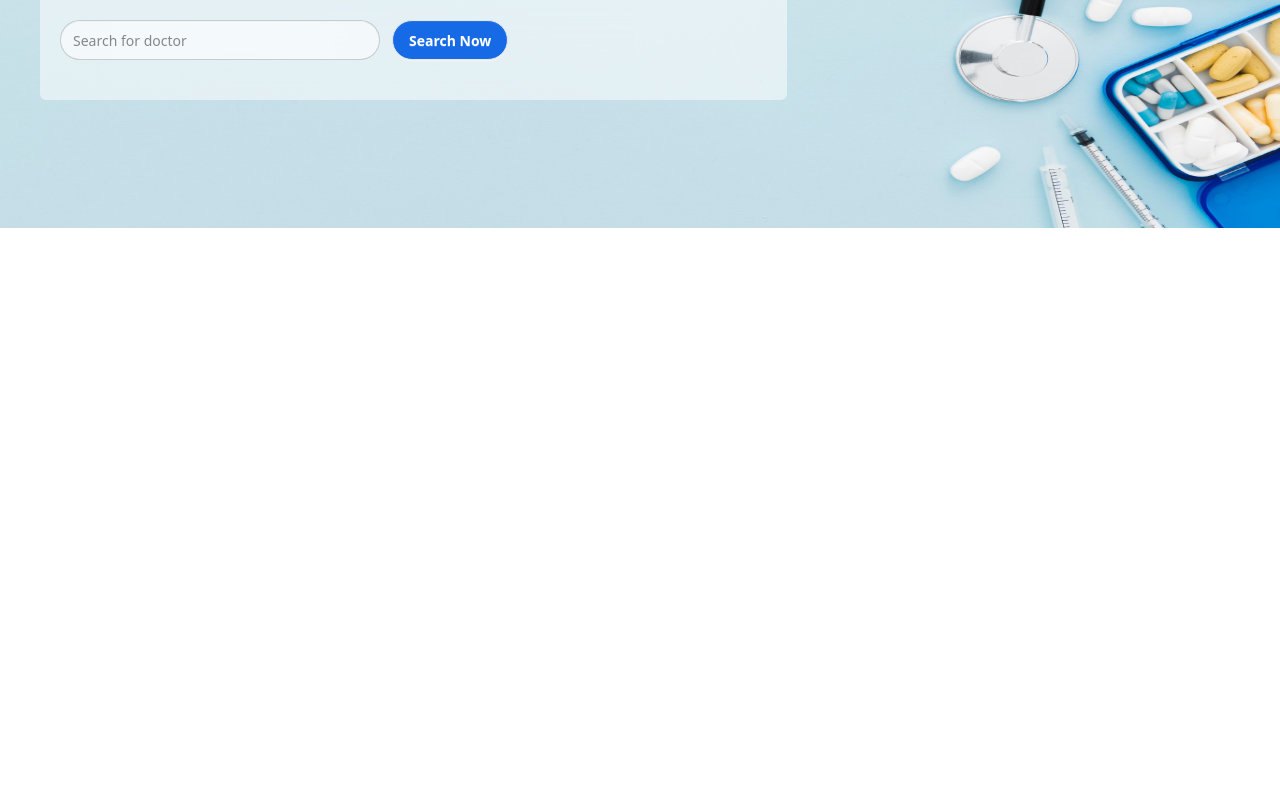
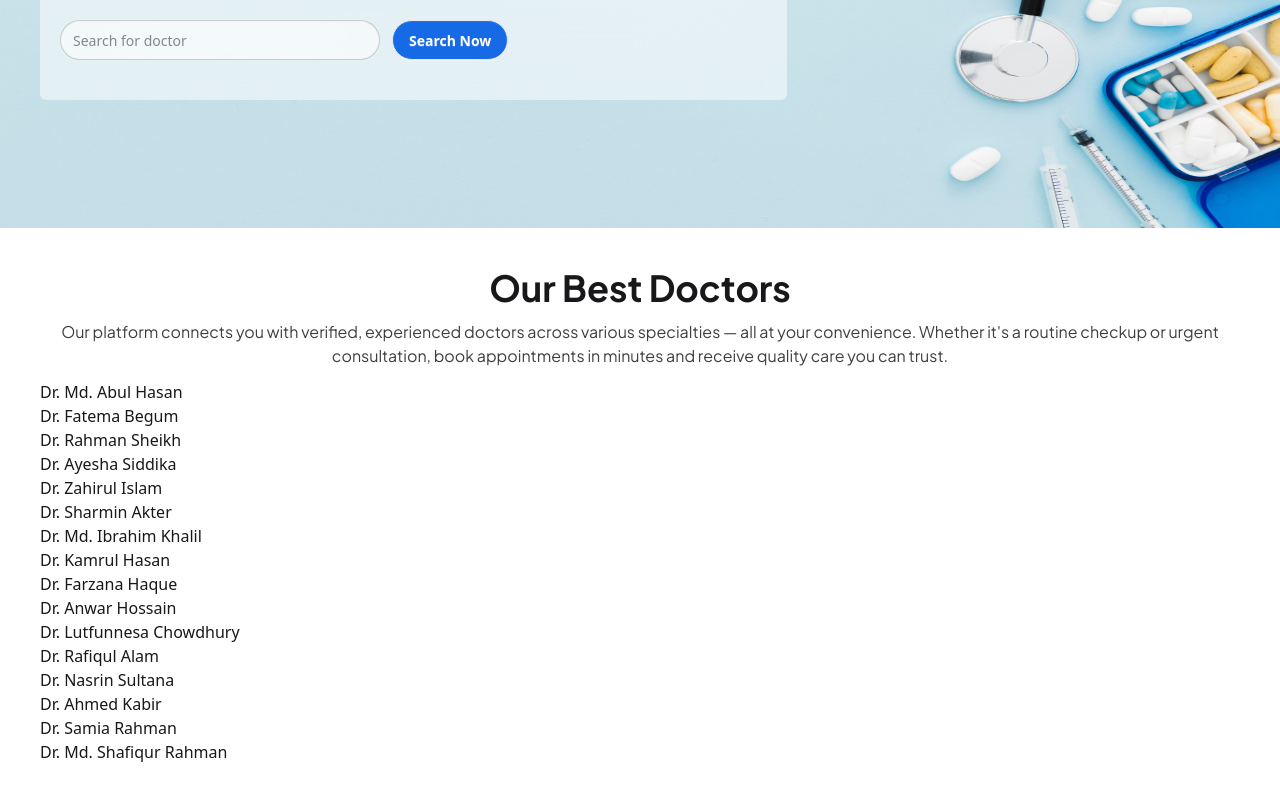
Before and after one commit to mujahidraj/Doctor-s-Mind-PH, a React (Vite) app: page / in a window 1280 px wide. Shown: the part 372-1172 px from the top of the page. Before the commit the page ends 800 px from the top, so only its background shows below. Built offline with nearby package versions, Linux system fonts and the light colour scheme.

Commit message:
data loaded

```diff
--- /dev/null
+++ b/public/DoctorsData.json
@@ -0,0 +1,194 @@
+[
+  {
+    "doctorImage": "https://randomuser.me/api/portraits/men/1.jpg",
+    "name": "Dr. Md. Abul Hasan",
+    "education": "MBBS (DMC), FCPS (Medicine)",
+    "speciality": "Medicine Specialist",
+    "yearExperience": 15,
+    "registrationNumber": "A-23456",
+    "availabilityDays": ["Sat", "Mon", "Wed"],
+    "workingPlace": "Dhaka Medical College Hospital",
+    "workingArea": "Dhaka",
+    "consultationFee": 1200
+  },
+  {
+    "doctorImage": "https://randomuser.me/api/portraits/women/2.jpg",
+    "name": "Dr. Fatema Begum",
+    "education": "MBBS (SSMC), MD (Gynecology)",
+    "speciality": "Gynecology & Obstetrics",
+    "yearExperience": 12,
+    "registrationNumber": "A-34567",
+    "availabilityDays": ["Sun", "Tue", "Thu"],
+    "workingPlace": "Bangabandhu Sheikh Mujib Medical University (BSMMU)",
+    "workingArea": "Dhaka",
+    "consultationFee": 1500
+  },
+  {
+    "doctorImage": "https://randomuser.me/api/portraits/men/3.jpg",
+    "name": "Dr. Rahman Sheikh",
+    "education": "MBBS (CMC), MS (Cardiology)",
+    "speciality": "Cardiologist",
+    "yearExperience": 20,
+    "registrationNumber": "A-12345",
+    "availabilityDays": ["Sat", "Sun", "Mon", "Tue"],
+    "workingPlace": "Square Hospitals Ltd.",
+    "workingArea": "Dhaka",
+    "consultationFee": 2000
+  },
+  {
+    "doctorImage": "https://randomuser.me/api/portraits/women/4.jpg",
+    "name": "Dr. Ayesha Siddika",
+    "education": "MBBS (RMC), FCPS (Pediatrics)",
+    "speciality": "Child Specialist (Pediatrics)",
+    "yearExperience": 10,
+    "registrationNumber": "A-45678",
+    "availabilityDays": ["Sun", "Wed", "Fri"],
+    "workingPlace": "Rajshahi Medical College Hospital",
+    "workingArea": "Rajshahi",
+    "consultationFee": 800
+  },
+  {
+    "doctorImage": "https://randomuser.me/api/portraits/men/5.jpg",
+    "name": "Dr. Zahirul Islam",
+    "education": "MBBS (DMC), MS (Orthopedics)",
+    "speciality": "Orthopedic Surgeon",
+    "yearExperience": 18,
+    "registrationNumber": "A-56789",
+    "availabilityDays": ["Mon", "Wed", "Fri"],
+    "workingPlace": "United Hospital Limited",
+    "workingArea": "Dhaka",
+    "consultationFee": 1800
+  },
+  {
+    "doctorImage": "https://randomuser.me/api/portraits/women/6.jpg",
+    "name": "Dr. Sharmin Akter",
+    "education": "MBBS (CMC), DDV (Dermatology)",
+    "speciality": "Dermatologist (Skin)",
+    "yearExperience": 8,
+    "registrationNumber": "A-67890",
+    "availabilityDays": ["Sat", "Tue", "Thu"],
+    "workingPlace": "Chittagong Medical College Hospital",
+    "workingArea": "Chittagong",
+    "consultationFee": 1000
+  },
+  {
+    "doctorImage": "https://randomuser.me/api/portraits/men/7.jpg",
+    "name": "Dr. Md. Ibrahim Khalil",
+    "education": "MBBS (SSMC), MS (ENT)",
+    "speciality": "ENT Specialist",
+    "yearExperience": 14,
+    "registrationNumber": "A-78901",
+    "availabilityDays": ["Sun", "Tue"],
+    "workingPlace": "Sir Salimullah Medical College Hospital",
+    "workingArea": "Dhaka",
+    "consultationFee": 900
+  },
+  {
+    "doctorImage": "https://randomuser.me/api/portraits/men/8.jpg",
+    "name": "Dr. Kamrul Hasan",
+    "education": "MBBS (SOMC), MD (Neurology)",
+    "speciality": "Neurologist",
+    "yearExperience": 16,
+    "registrationNumber": "A-89012",
+    "availabilityDays": ["Mon", "Wed"],
+    "workingPlace": "Sylhet MAG Osmani Medical College",
+    "workingArea": "Sylhet",
+    "consultationFee": 1500
+  },
+  {
+    "doctorImage": "https://randomuser.me/api/portraits/women/9.jpg",
+    "name": "Dr. Farzana Haque",
+    "education": "MBBS (DMC), FCPS (Psychiatry)",
+    "speciality": "Psychiatrist",
+    "yearExperience": 7,
+    "registrationNumber": "A-90123",
+    "availabilityDays": ["Tue", "Thu", "Fri"],
+    "workingPlace": "National Institute of Mental Health",
+    "workingArea": "Dhaka",
+    "consultationFee": 1000
+  },
+  {
+    "doctorImage": "https://randomuser.me/api/portraits/men/10.jpg",
+    "name": "Dr. Anwar Hossain",
+    "education": "MBBS (CMC), MD (Gastroenterology)",
+    "speciality": "Gastroenterologist",
+    "yearExperience": 11,
+    "registrationNumber": "A-01234",
+    "availabilityDays": ["Sat", "Mon", "Wed"],
+    "workingPlace": "Evercare Hospital Chittagong",
+    "workingArea": "Chittagong",
+    "consultationFee": 1600
+  },
+  {
+    "doctorImage": "https://randomuser.me/api/portraits/women/11.jpg",
+    "name": "Dr. Lutfunnesa Chowdhury",
+    "education": "MBBS (SSMC), FCPS (Surgery)",
+    "speciality": "General Surgeon",
+    "yearExperience": 22,
+    "registrationNumber": "A-11223",
+    "availabilityDays": ["Sun", "Tue", "Thu"],
+    "workingPlace": "Labaid Specialized Hospital",
+    "workingArea": "Dhaka",
+    "consultationFee": 1700
+  },
+  {
+    "doctorImage": "https://randomuser.me/api/portraits/men/12.jpg",
+    "name": "Dr. Rafiqul Alam",
+    "education": "MBBS (RMC), MD (Medicine)",
+    "speciality": "Medicine Specialist",
+    "yearExperience": 9,
+    "registrationNumber": "A-22334",
+    "availabilityDays": ["Sat", "Mon", "Wed"],
+    "workingPlace": "Popular Diagnostic Center, Rajshahi",
+    "workingArea": "Rajshahi",
+    "consultationFee": 1000
+  },
+  {
+    "doctorImage": "https://randomuser.me/api/portraits/women/13.jpg",
+    "name": "Dr. Nasrin Sultana",
+    "education": "MBBS (KMC), DGO (Gynecology)",
+    "speciality": "Gynecology Specialist",
+    "yearExperience": 13,
+    "registrationNumber": "A-33445",
+    "availabilityDays": ["Sun", "Tue", "Thu"],
+    "workingPlace": "Khulna Medical College Hospital",
+    "workingArea": "Khulna",
+    "consultationFee": 800
+  },
+  {
+    "doctorImage": "https://randomuser.me/api/portraits/men/14.jpg",
+    "name": "Dr. Ahmed Kabir",
+    "education": "MBBS (DMC), MS (Urology)",
+    "speciality": "Urologist",
+    "yearExperience": 10,
+    "registrationNumber": "A-44556",
+    "availabilityDays": ["Mon", "Wed", "Fri"],
+    "workingPlace": "Bangabandhu Sheikh Mujib Medical University (BSMMU)",
+    "workingArea": "Dhaka",
+    "consultationFee": 1300
+  },
+  {
+    "doctorImage": "https://randomuser.me/api/portraits/women/15.jpg",
+    "name": "Dr. Samia Rahman",
+    "education": "MBBS (SOMC), DCH (Pediatrics)",
+    "speciality": "Child Specialist (Pediatrics)",
+    "yearExperience": 6,
+    "registrationNumber": "A-55667",
+    "availabilityDays": ["Sat", "Sun", "Mon"],
+    "workingPlace": "Imperial Hospital Limited",
+    "workingArea": "Chittagong",
+    "consultationFee": 1000
+  },
+  {
+    "doctorImage": "https://randomuser.me/api/portraits/men/16.jpg",
+    "name": "Dr. Md. Shafiqur Rahman",
+    "education": "MBBS (DMC), FCPS (Cardiology)",
+    "speciality": "Cardiologist",
+    "yearExperience": 25,
+    "registrationNumber": "A-66778",
+    "availabilityDays": ["Tue", "Thu"],
+    "workingPlace": "National Institute of Cardiovascular Diseases (NICVD)",
+    "workingArea": "Dhaka",
+    "consultationFee": 1500
+  }
+]
--- a/src/Components/Banner/Banner.jsx
+++ b/src/Components/Banner/Banner.jsx
@@ -8,7 +8,7 @@ const Banner = () => {
       <img src={bg} className='h-[600px] w-full' alt="" />
       <div className='absolute top-40 bg-white/50 backdrop-blur-3xl p-5 rounded-md sm:w-7/12 sm:mx-10'>
         <h3 className='sm:text-4xl text-2xl jakarta sm:my-5 my-2 font-extrabold'>Dependable Care, Backed by Trusted Professionals.</h3>
-        <h2 className='font-medium text-sm sm:text-base jakarta'>Our platform connects you with verified, experienced doctors across various specialties — all at your convenience. Whether it's a routine checkup or urgent consultation, book appointments in minutes and receive quality care you can trust.</h2>
+        <h2 className='font-medium text-sm sm:text-base opacity-80 jakarta'>Our platform connects you with verified, experienced doctors across various specialties — all at your convenience. Whether it's a routine checkup or urgent consultation, book appointments in minutes and receive quality care you can trust.</h2>
 
         <div>
           <input type="text" className="input my-5 rounded-full bg-white/50 backdrop-blur-2xl" placeholder="Search for doctor" list="browsers" />
--- /dev/null
+++ b/src/Components/DoctorCard/DoctorCard.jsx
@@ -0,0 +1,13 @@
+import React from 'react';
+
+const DoctorCard = ({doctor}) => {
+  console.log(doctor);
+
+  return (
+    <div>
+      <h3>{doctor.name}</h3>
+    </div>
+  );
+};
+
+export default DoctorCard;
--- a/src/Components/Header/Navbar.jsx
+++ b/src/Components/Header/Navbar.jsx
@@ -6,7 +6,7 @@ import logo from '../../assets/images/logo.png'
 const Navbar = () => {
   return (
     <div>
-      <div className="navbar fixed top-0 right-0 left-0 bg-white/30   backdrop-blur-2xl sm:px-10 shadow-sm">
+      <div className="navbar fixed top-0 right-0 z-100 left-0 bg-white/30   backdrop-blur-2xl sm:px-10 shadow-sm">
         <div className="navbar-start">
           <div className="dropdown">
             <div tabIndex={0} role="button" className="btn btn-ghost lg:hidden">
--- /dev/null
+++ b/src/Pages/DoctorsLists/DoctorsLists.jsx
@@ -0,0 +1,20 @@
+import React from 'react';
+import DoctorCard from '../../Components/DoctorCard/DoctorCard';
+import '../../Styles/styles.css'
+
+const DoctorsLists = ({doctorsData}) => {
+  return (
+    <div className='sm:mx-10 my-10'>
+      <h3 className='text-center jakarta text-4xl font-bold '>Our Best Doctors</h3>
+      <p className='text-center jakarta opacity-80 my-3 text-[#0F0F0F]'>
+        Our platform connects you with verified, experienced doctors across various specialties — all at your convenience. Whether it's a routine checkup or urgent consultation, book appointments in minutes and receive quality care you can trust.
+      </p>
+
+      {
+        doctorsData.map(doctor=><DoctorCard key={doctor.registrationNumber} doctor={doctor}></DoctorCard>)
+      }
+    </div>
+  );
+};
+
+export default DoctorsLists;
--- a/src/Pages/Home/HomePage.jsx
+++ b/src/Pages/Home/HomePage.jsx
@@ -1,10 +1,21 @@
-import React from 'react';
+import React, { createContext, Suspense } from 'react';
 import Banner from '../../Components/Banner/Banner';
+import { useLoaderData } from 'react-router';
+import DoctorsLists from '../DoctorsLists/DoctorsLists';
+
+const DoctorsContext = createContext('')
 
 const HomePage = () => {
+
+  const doctorsData = useLoaderData()
+
+
   return (
     <div>
      <Banner></Banner>
+     <Suspense fallback={<span class="loading loading-bars loading-lg"></span>}>
+      <DoctorsLists doctorsData={doctorsData}></DoctorsLists>
+     </Suspense>
     </div>
   );
 };
--- a/src/Routes/Routes.jsx
+++ b/src/Routes/Routes.jsx
@@ -12,6 +12,7 @@ export const router = createBrowserRouter([
     children : [
       {
         index:true ,
+        loader : ()=>fetch('DoctorsData.json'),
         path : '/',
         Component : HomePage
       }
```
